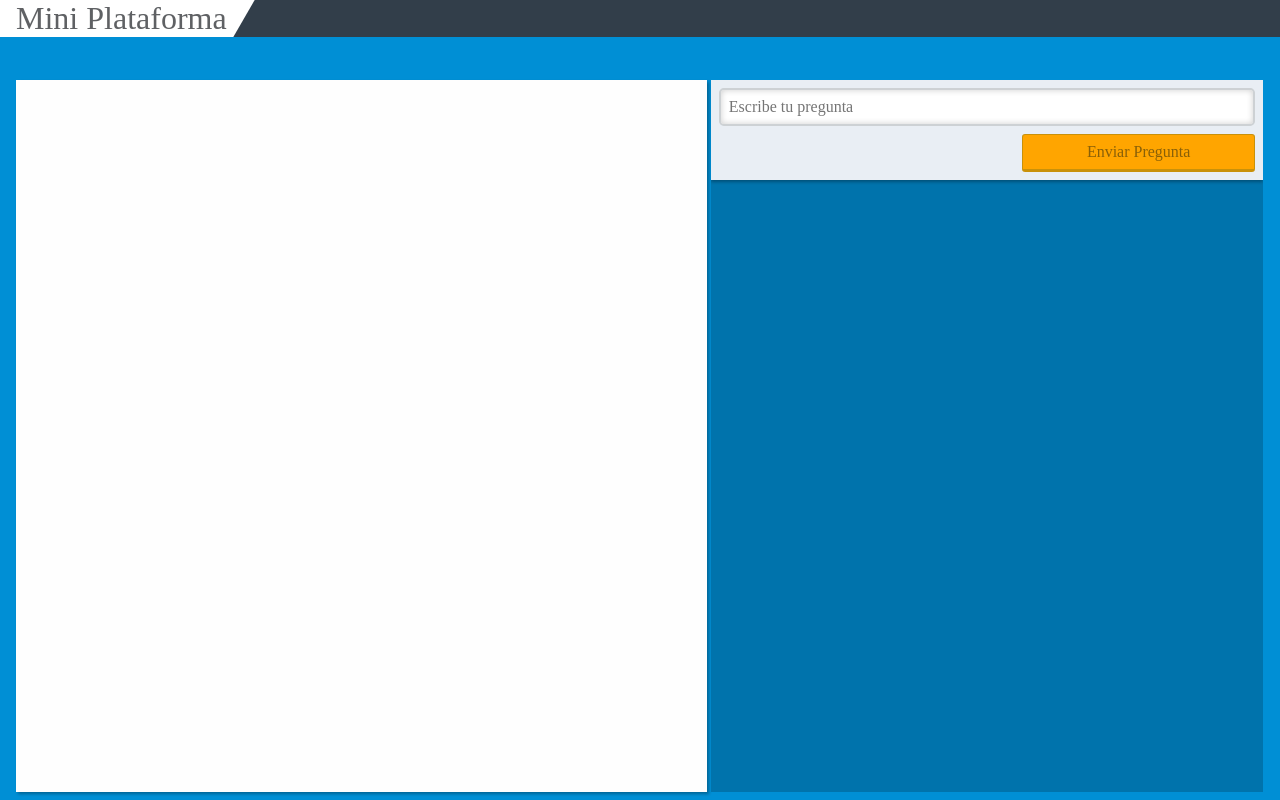
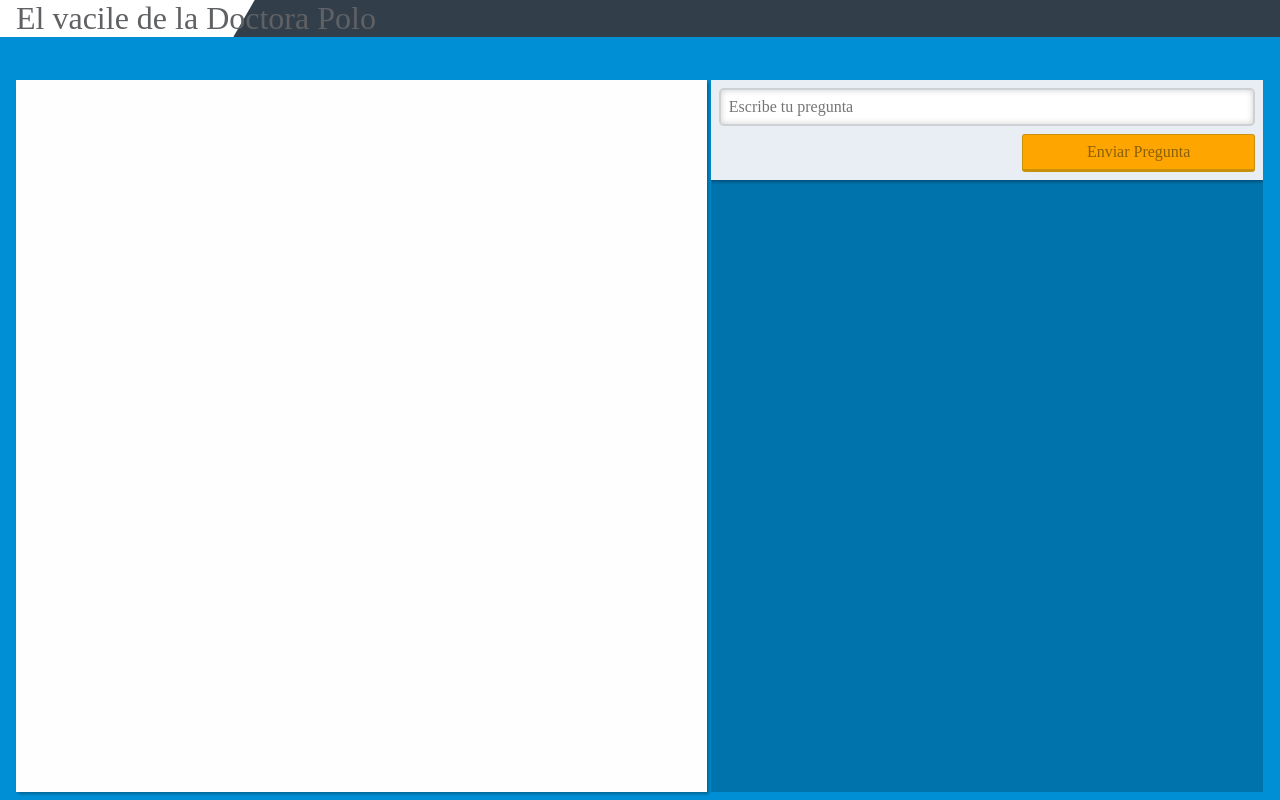
Before and after one commit to Ch4m0/miniplataforma, a Django app: page / in a window 1280 px wide. Run offline with Django 3.2, Linux system fonts and the light colour scheme; data that the repository does not hold is empty; some libraries are stand-ins or nearby versions; some web fonts are replaced.

Commit message:
la docto

```diff
--- a/clases/templates/clases.html
+++ b/clases/templates/clases.html
@@ -4,7 +4,7 @@
 	{% load discusiones_tags %}
 
 	<meta charset="UTF-8">
-	<title>Mini Plataforma</title>
+	<title>Doctora Polo</title>
 
 	<link rel="stylesheet" href="/static/css/normalize.css">
 	<link rel="stylesheet" href="/static/css/clases.css">
@@ -18,7 +18,7 @@
 </head>
 <body>
 	<header>
-		<h1>Mini Plataforma</h1>
+		<h1>El vacile de la Doctora Polo</h1>
 	</header>
 	<section id="wrapper">
 		<section id="libro">
```
Also changed, not shown: db.sqlite3, 1 other file.
